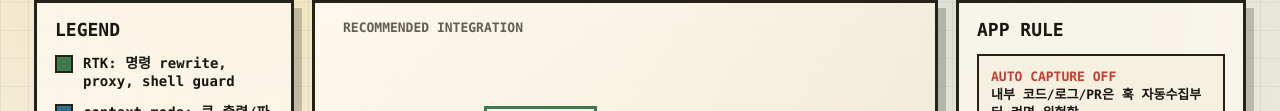
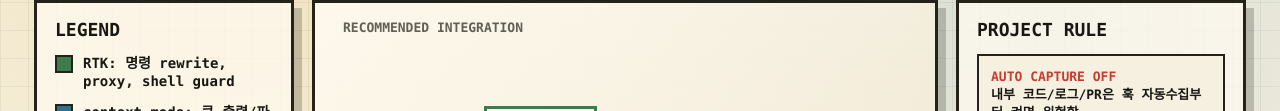
Before and after one commit to zereight/skill, a website: page agentmemory-contextmode-rtk-architecture.html in a window 1280 px wide. Shown: the part 193-304 px from the top of the page. Drawn offline with Linux system fonts and the light colour scheme.

Commit message:
chore: remove company-specific app references

```diff
--- a/agentmemory-contextmode-rtk-architecture.html
+++ b/agentmemory-contextmode-rtk-architecture.html
@@ -432,7 +432,7 @@
       </section>
 
       <aside class="risk">
-        <h2>App Rule</h2>
+        <h2>Project Rule</h2>
         <ul>
           <li><strong>auto capture off</strong><br>내부 코드/로그/PR은 훅 자동수집부터 켜면 위험함.</li>
           <li><strong>no external key</strong><br>API 키 있으면 압축/embedding 단계에서 외부로 갈 수 있음.</li>
```
Also changed, not shown: .agents/skills/zereight-debt-log/SKILL.md, .agents/skills/zereight-review-comments/SKILL.md, 1 other file.
